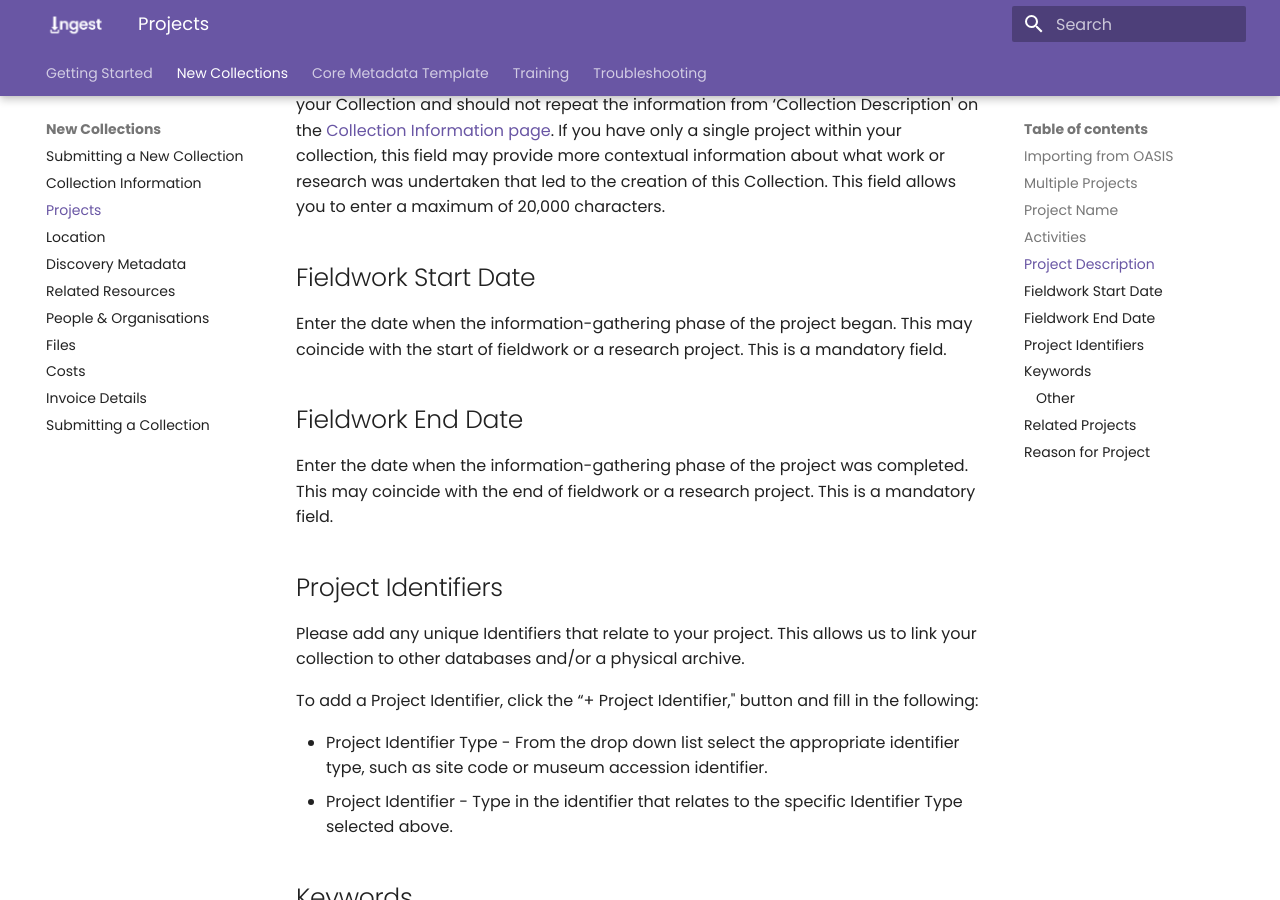
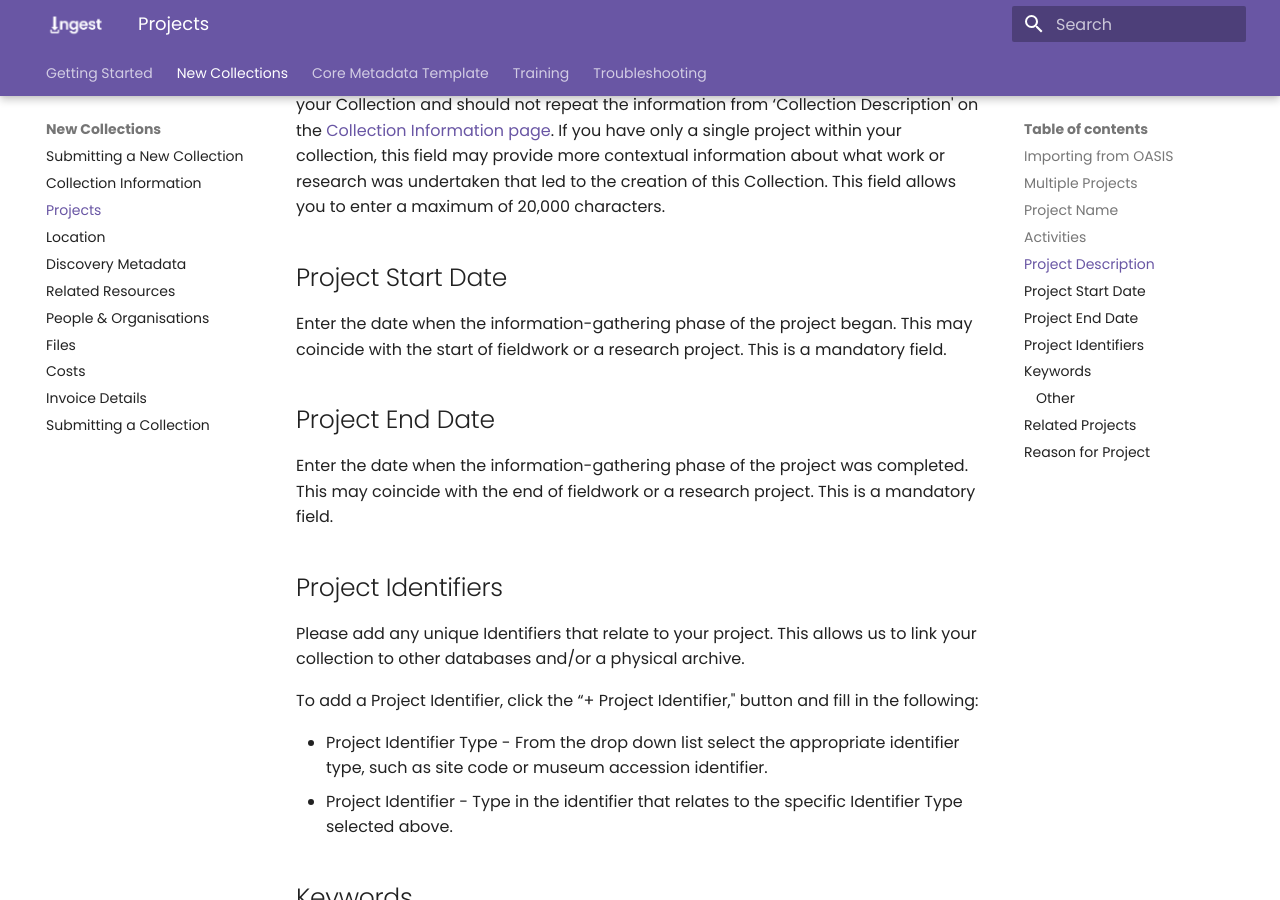
Before and after one commit to uoy-ads/ads-ingest-documentation, an MkDocs documentation site: the page built from docs/nc/nc_projects.md, in a window 1280 px wide and 900 px high, scrolled down 2132 px. Built offline with MkDocs 1.6.1 and Material for MkDocs 9.7.7, drawn with Linux system fonts in a browser that asks for light colours.

Commit message:
Update nc_projects.md

```diff
--- a/docs/nc/nc_projects.md
+++ b/docs/nc/nc_projects.md
@@ -46,11 +46,11 @@ Using the dropdown list provided, please describe the activities or tasks that w
 
 Include a description of your project including key objectives, methodology, and significance. You may also include details about the scope of work, fieldwork dates, and expected outcomes. This description should relate to this particular project within your Collection and should not repeat the information from ‘Collection Description' on the [Collection Information page](../nc/nc_collection_info.md). If you have only a single project within your collection, this field may provide more contextual information about what work or research was undertaken that led to the creation of this Collection. This field allows you to enter a maximum of 20,000 characters.
 
-## Fieldwork Start Date
+## Project Start Date
 
 Enter the date when the information-gathering phase of the project began. This may coincide with the start of fieldwork or a research project. This is a mandatory field.
 
-## Fieldwork  End Date
+## Project End Date
 
 Enter the date when the information-gathering phase of the project was completed. This may coincide with the end of fieldwork or a research project. This is a mandatory field.
 
```
